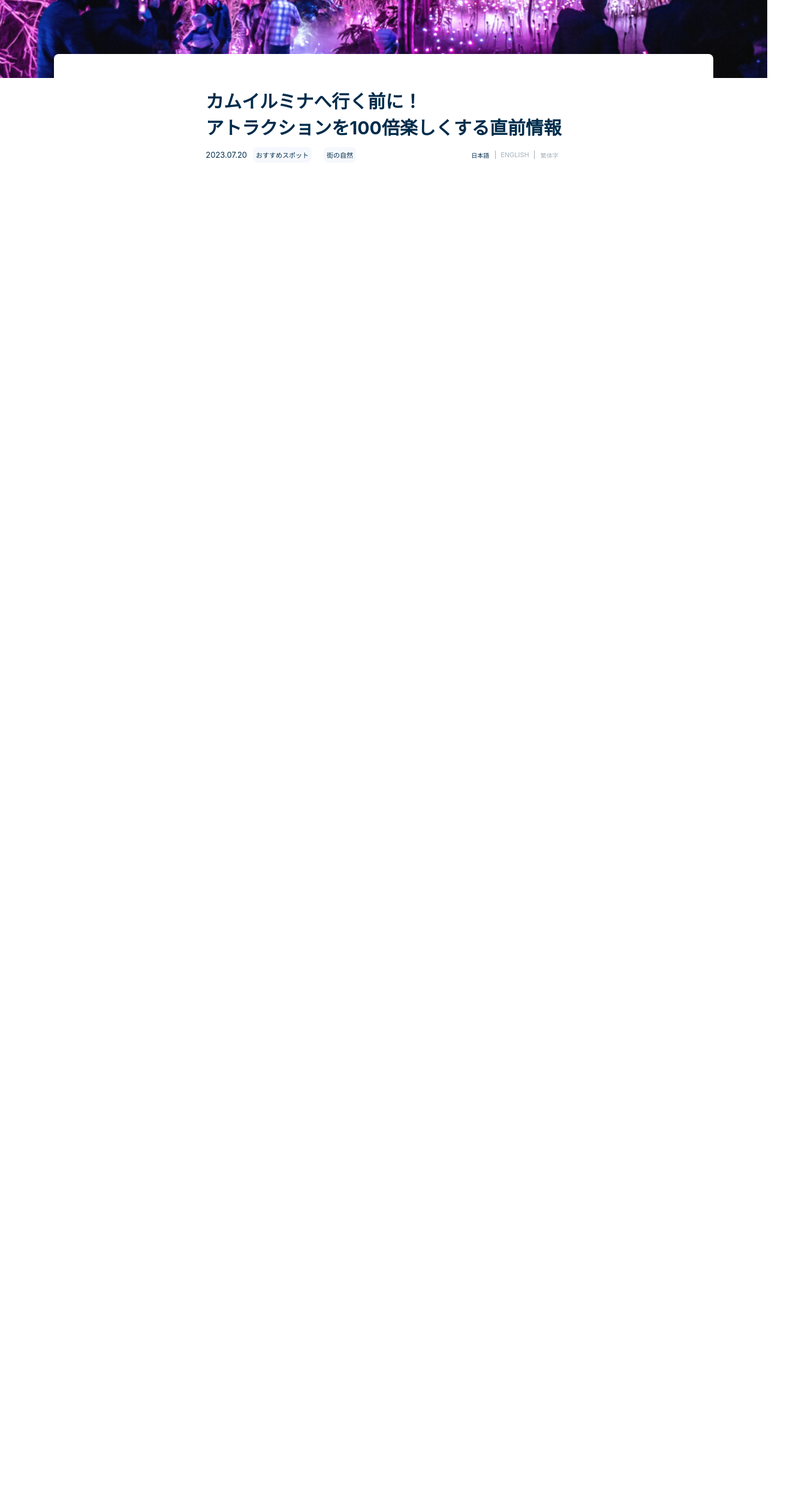
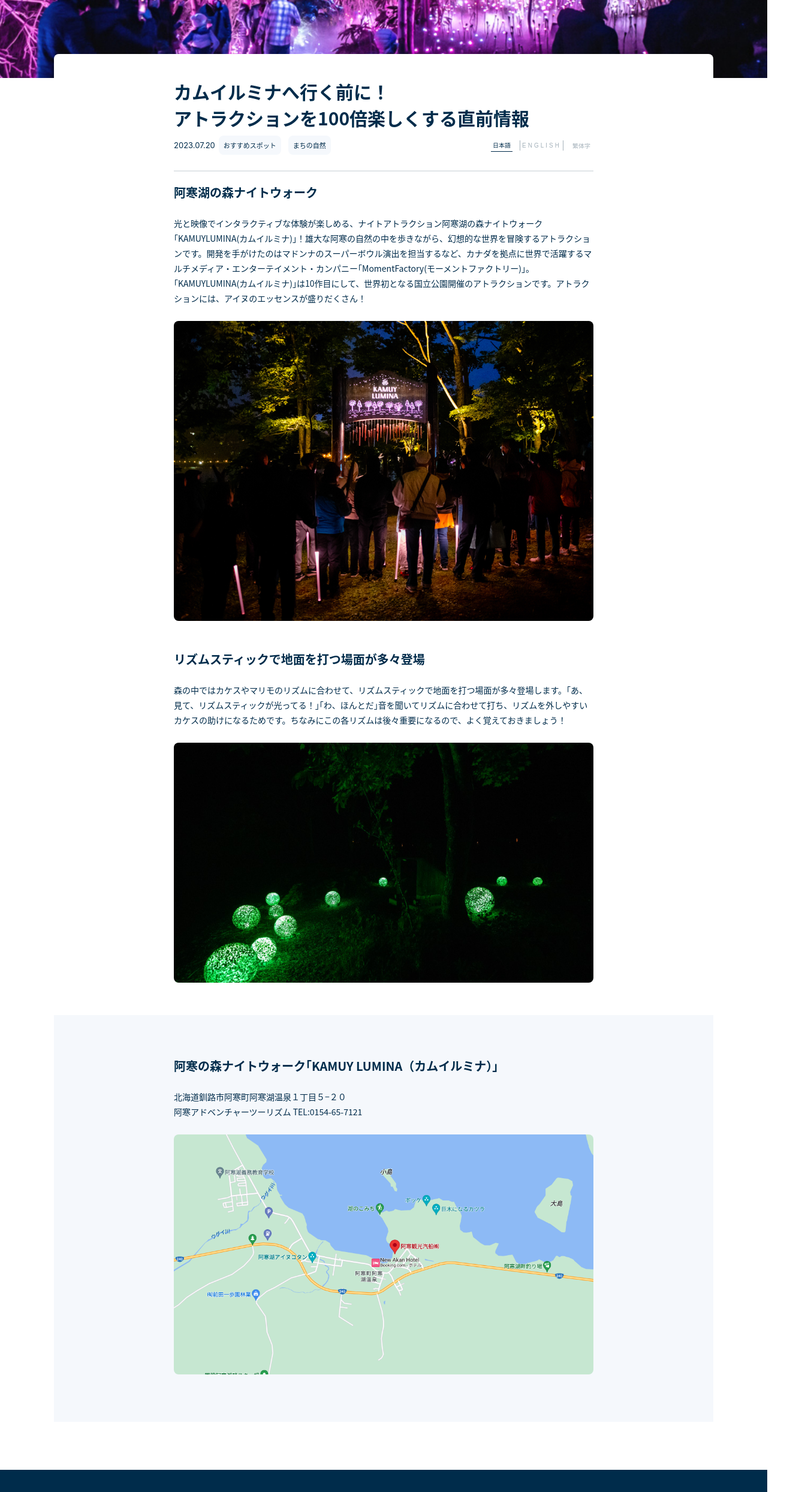
Before and after one commit to sasaki-ashby/kamuylumina_sp, a React (Create React App) app: page / in a window 1280 px wide. Shown: the part 280-2767 px from the top of the page at 60% size, 1353 px wide, since content can reach past the window. Before the commit the page ends 800 px from the top, so only its background shows below. Built offline with nearby package versions, Linux system fonts and the light colour scheme.

Commit message:
feat: [マークアップ]PC記事詳細画面の実装 #9

```diff
--- /dev/null
+++ b/src/components/article_details/connection.jsx
@@ -0,0 +1,98 @@
+import React from "react";
+import styled from "styled-components";
+
+const Container = styled.div`
+  display: flex;
+  flex-direction: column;
+  align-items: center;
+  justify-content: center;
+  background-color: #002c4b;
+  width: 100%;
+`;
+
+const ArticleContainer = styled.div`
+  display: flex;
+  align-items: center;
+  padding: 60px 233px;
+
+  @media screen and (max-width: 768px) {
+    display: flex;
+    align-items: center;
+    flex-direction: column;
+    padding: 10px;
+  }
+`;
+
+const ImgContainer = styled.div`
+  display: flex;
+  align-items: center;
+  flex-direction: column;
+  @media screen and (max-width: 768px) {
+    display: flex;
+    align-items: center;
+    flex-direction: unset;
+    padding: 0px;
+    margin: 10px 0;
+  }
+`;
+
+const Title = styled.p`
+  font-family: "Noto Sans CJK JP", sans-serif;
+  color: #ffffff;
+  font-size: 30px;
+  margin-bottom: 15px;
+`;
+
+const SubTitle = styled.p`
+  font-family: "Poppins", sans-serif;
+  color: #ffffff;
+  font-size: 11px;
+`;
+
+const ArticleImage = styled.img`
+  height: 162px;
+  margin: 0 25px;
+
+  @media screen and (max-width: 768px) {
+    width: 150px;
+    height: 90px;
+  }
+`;
+
+const Text = styled.p`
+  font-family: "Noto Sans CJK JP", sans-serif;
+  color: #ffffff;
+  font-size: 13px;
+  text-align: left;
+  width: 260px;
+  @media screen and (max-width: 768px) {
+    display: flex;
+    align-items: center;
+    flex-direction: unset;
+    padding: 0px;
+    margin: 20px 0;
+  }
+`;
+
+export default function Connection() {
+  return (
+    <Container>
+      <Title>関連記事</Title>
+      <SubTitle>RELATED ARTICLES</SubTitle>
+      <ArticleContainer>
+        <ImgContainer>
+          <ArticleImage src="/assets/article/article_card1.png" />
+          <Text>今回の舞台は、北海道、阿寒摩周国立公園にある阿寒湖。</Text>
+        </ImgContainer>
+        <ImgContainer>
+          <ArticleImage src="/assets/article/article_card2.png" />
+          <Text>今回の舞台は、北海道、阿寒摩周国立公園にある阿寒湖。</Text>
+        </ImgContainer>
+        <ImgContainer>
+          <ArticleImage src="/assets/article/article_card3.png" />
+          <Text>今回の舞台は、北海道、阿寒摩周国立公園にある阿寒湖。</Text>
+        </ImgContainer>
+      </ArticleContainer>
+    </Container>
+  );
+}
--- a/src/components/article_details/details_middle.jsx
+++ b/src/components/article_details/details_middle.jsx
@@ -5,16 +5,29 @@
   display: flex;
   flex-direction: column;
   align-items: center;
-  margin-top: 25px;
+  justify-content: center;
 `;
 
-const MiddleContainer = styled.div``;
+const MiddleContainer = styled.div`
+  width: 700px;
+
+  @media screen and (max-width: 768px) {
+    max-width: 290px;
+    overflow: hidden;
+  }
+`;
 
 const MiddleTitle = styled.p`
   color: #002c4b;
   font-size: 30px;
   font-weight: 700;
   margin-bottom: 2px;
+  margin-top: 0;
+  font-family: "Noto Sans CJK JP", sans-serif;
+
+  @media screen and (max-width: 768px) {
+    font-size: 18px;
+  }
 `;
 
 const DateText = styled.p`
@@ -25,6 +38,12 @@
 const TagAndLangContainer = styled.div`
   display: flex;
   justify-content: space-between;
+  @media screen and (max-width: 768px) {
+    display: flex;
+    justify-content: unset;
+    flex-direction: column;
+    align-items: flex-start;
+  }
 `;
 
 const LangContaner = styled.div`
@@ -34,46 +53,136 @@
 
 const LangText1 = styled.p`
   font-size: 10px;
+  padding: 3px;
   color: ${({ active }) => (active ? "#002c4b" : "#A4B1BA")};
-  margin: 0 5px;
+  border-bottom: ${({ active }) => (active ? "1px solid #002c4b" : "none")};
+  margin: 0 2px;
+  font-family: "Poppins", sans-serif;
   cursor: pointer;
 `;
 
 const LangText2 = styled.p`
-  font-size: 11px;
+  font-size: 10px;
   color: ${({ active }) => (active ? "#002c4b" : "#A4B1BA")};
-  margin: 0 5px;
+  border-bottom: ${({ active }) => (active ? "1px solid #002c4b" : "none")};
+  margin: 0 10px;
   border-left: 1px solid #a4b1ba;
   border-right: 1px solid #a4b1ba;
-  padding: 0 8px;
+  padding: 3px;
+  font-family: "Poppins", sans-serif;
+  letter-spacing: 3px;
   cursor: pointer;
 `;
 
 const LangText3 = styled.p`
   font-size: 10px;
+  padding: 3px;
   color: ${({ active }) => (active ? "#002c4b" : "#A4B1BA")};
-  margin: 0 5px;
+  border-bottom: ${({ active }) => (active ? "1px solid #002c4b" : "none")};
+  margin: 0 2px;
+  font-family: "Poppins", sans-serif;
   cursor: pointer;
 `;
 
 const LeftTitleContainer = styled.div`
   display: flex;
   align-items: center;
+
+  @media screen and (max-width: 768px) {
+    display: flex;
+    justify-content: unset;
+    flex-direction: column;
+    align-items: center;
+  }
 `;
 
+const TagContainer = styled.div`
+  display: flex;
+`;
 const Tag = styled.div`
   display: flex;
-  padding: 5px;
+  padding: 8px;
   font-size: 11px;
+  font-family: "Noto Sans CJK JP", sans-serif;
   align-items: center;
   color: #002c4b;
   background-color: #f5f8fc;
-  margin: 10px;
+  margin: 6px;
   border-radius: 8px;
 `;
 
+const Line = styled.div`
+  background-color: #e1e5e8;
+  height: 2px;
+  margin: 20px 0;
+`;
+
+const Title = styled.p`
+  font-family: "Noto Sans CJK JP", sans-serif;
+  color: #002c4b;
+  font-size: 20px;
+  font-weight: 600;
+  @media screen and (max-width: 768px) {
+    font-size: 16px;
+  }
+`;
+
+const Text = styled.p`
+  font-family: "Noto Sans CJK JP", sans-serif;
+  color: #002c4b;
+  text-align: left;
+  font-size: 14px;
+  margin: 25px 0;
+  line-height: 25px;
+  @media screen and (max-width: 768px) {
+    font-size: 14px;
+  }
+`;
+
+const Image1 = styled.img`
+  height: 500px;
+  margin-bottom: 25px;
+  @media screen and (max-width: 768px) {
+    width: 300px;
+    height: 214.29px;
+  }
+`;
+
+const Image2 = styled.img`
+  height: 400px;
+  margin-bottom: 25px;
+  @media screen and (max-width: 768px) {
+    width: 300px;
+    height: 214.29px;
+  }
+`;
+
+const ImgContainer = styled.div`
+  background-color: #f5f8fc;
+  padding: 50px 200px;
+  margin: 25px 0 80px 0;
+
+  @media screen and (max-width: 768px) {
+    flex-direction: column;
+    align-items: center;
+  }
+`;
+
+const Image3 = styled.img`
+  height: 400px;
+  margin-bottom: 25px;
+  @media screen and (max-width: 768px) {
+    width: 300px;
+    height: 214.29px;
+  }
+`;
+
 export default function DetailsMiddle() {
-  const [selected, setSelected] = useState("lantText1");
+  const [activeText, setActiveText] = useState("langText1");
+
+  const handleTextClick = (text) => {
+    setActiveText(text);
+  };
 
   return (
     <MainContainer>
@@ -86,31 +195,66 @@
         <TagAndLangContainer>
           <LeftTitleContainer>
             <DateText>2023.07.20</DateText>
-            <Tag>おすすめスポット</Tag>
-            <Tag>街の自然</Tag>
+            <TagContainer>
+              <Tag>おすすめスポット</Tag>
+              <Tag>まちの自然</Tag>
+            </TagContainer>
           </LeftTitleContainer>
           <LangContaner>
             <LangText1
-              active={selected === "lantText1"}
-              onClick={() => setSelected("lantText1")}
+              active={activeText === "langText1"}
+              onClick={() => handleTextClick("langText1")}
             >
               日本語
             </LangText1>
             <LangText2
-              active={selected === "lantText2"}
-              onClick={() => setSelected("langText2")}
+              active={activeText === "langText2"}
+              onClick={() => handleTextClick("langText2")}
             >
               ENGLISH
             </LangText2>
             <LangText3
-              active={selected === "lantText3"}
-              onClick={() => setSelected("langText3")}
+              active={activeText === "langText3"}
+              onClick={() => handleTextClick("langText3")}
             >
               繁体字
             </LangText3>
           </LangContaner>
         </TagAndLangContainer>
+        <Line />
+        <div>
+          <Title>阿寒湖の森ナイトウォーク</Title>
+          <Text>
+            光と映像でインタラクティブな体験が楽しめる、ナイトアトラクション阿寒湖の森ナイトウォーク｢KAMUYLUMINA(カムイルミナ)｣！雄大な阿寒の自然の中を歩きながら、幻想的な世界を冒険するアトラクションです。開発を手がけたのはマドンナのスーパーボウル演出を担当するなど、カナダを拠点に世界で活躍するマルチメディア・エンターテイメント・カンパニー｢MomentFactory(モーメントファクトリー)｣。｢KAMUYLUMINA(カムイルミナ)｣は10作目にして、世界初となる国立公園開催のアトラクションです。アトラクションには、アイヌのエッセンスが盛りだくさん！
+          </Text>
+          <Image1
+            src="/assets/article_details/article_details.png"
+            alt="article_details"
+          />
+          <Title>リズムスティックで地面を打つ場面が多々登場</Title>
+          <Text>
+            森の中ではカケスやマリモのリズムに合わせて、リズムスティックで地面を打つ場面が多々登場します。｢あ、見て、リズムスティックが光ってる！｣｢わ、ほんとだ｣音を聞いてリズムに合わせて打ち、リズムを外しやすいカケスの助けになるためです。ちなみにこの各リズムは後々重要になるので、よく覚えておきましょう！
+          </Text>
+          <Image2
+            src="/assets/article_details/article_details3.png"
+            alt="article_details"
+          />
+        </div>
       </MiddleContainer>
+
+      <ImgContainer>
+        <Title>阿寒の森ナイトウォーク｢KAMUY LUMINA（カムイルミナ）｣</Title>
+        <Text>
+          北海道釧路市阿寒町阿寒湖温泉１丁目５−２０
+          <br />
+          阿寒アドベンチャーツーリズム TEL:0154-65-7121
+        </Text>
+
+        <Image3
+          src="/assets/article_details/article_details4.png"
+          alt="article_details"
+        />
+      </ImgContainer>
     </MainContainer>
   );
 }
--- a/src/pages/article_details.jsx
+++ b/src/pages/article_details.jsx
@@ -2,11 +2,18 @@
 import Header from "../components/article_details/header";
 import styled from "styled-components";
 import DetailsMiddle from "../components/article_details/details_middle";
+import Connection from "../components/article_details/connection";
+import ArticleFotter from "../components/article/article_fotter";
 
 const MainContainer = styled.div`
   display: flex;
   flex-direction: column;
   align-items: center;
+  @media screen and (max-width: 768px) {
+    display: flex;
+    flex-direction: column;
+    align-items: center;
+  }
 `;
 
 const UpperContainer = styled.div`
@@ -14,20 +21,30 @@
   display: flex;
   justify-content: center;
   width: 100%;
+  @media screen and (max-width: 768px) {
+  }
 `;
 
 const UpperImage = styled.img`
   height: 300px;
   object-fit: cover;
   width: 100%;
+  @media screen and (max-width: 768px) {
+    height: 150px;
+  }
 `;
 
 const MiddlesContainer = styled.div`
   position: absolute;
-  border-radius: 8px;
+  border-radius: 8px 8px 0 0;
+  height: 40px;
+  width: 1100px;
   top: 260px;
   background-color: #ffffff;
-  width: 1100px;
+  @media screen and (max-width: 768px) {
+    width: 339px;
+    top: 110px;
+  }
 `;
 
 export default function ArticleDetails() {
@@ -37,10 +54,11 @@
       <MainContainer>
         <UpperContainer>
           <UpperImage src="/assets/article_details/article_details2.png" />
-          <MiddlesContainer>
-            <DetailsMiddle />
-          </MiddlesContainer>
+          <MiddlesContainer></MiddlesContainer>
         </UpperContainer>
+        <DetailsMiddle />
+        <Connection />
+        <ArticleFotter />
       </MainContainer>
     </>
   );
```
Also changed, not shown: public/assets/article_details/article_details3.png (added), public/assets/article_details/article_details4.png (added).
